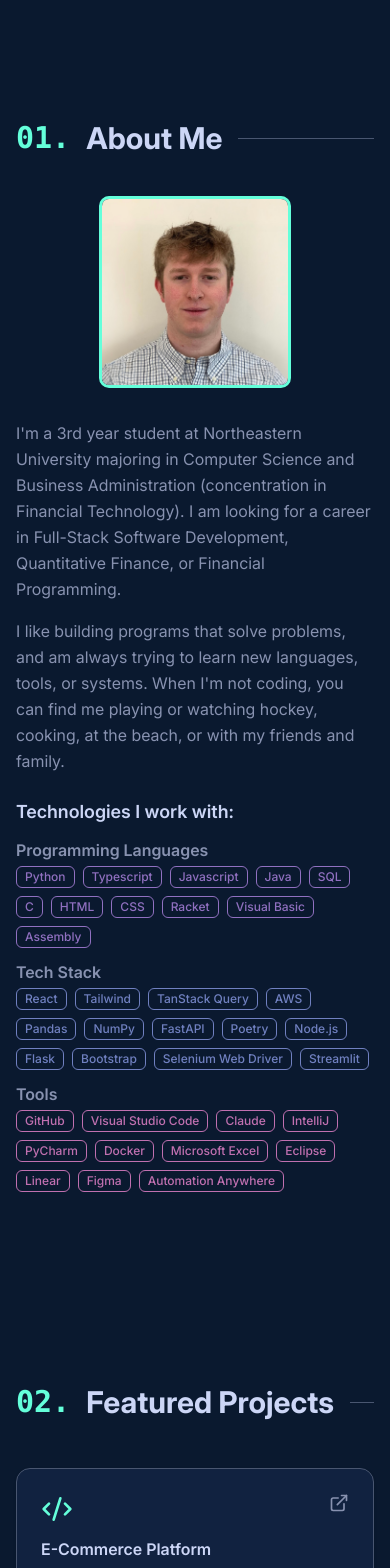
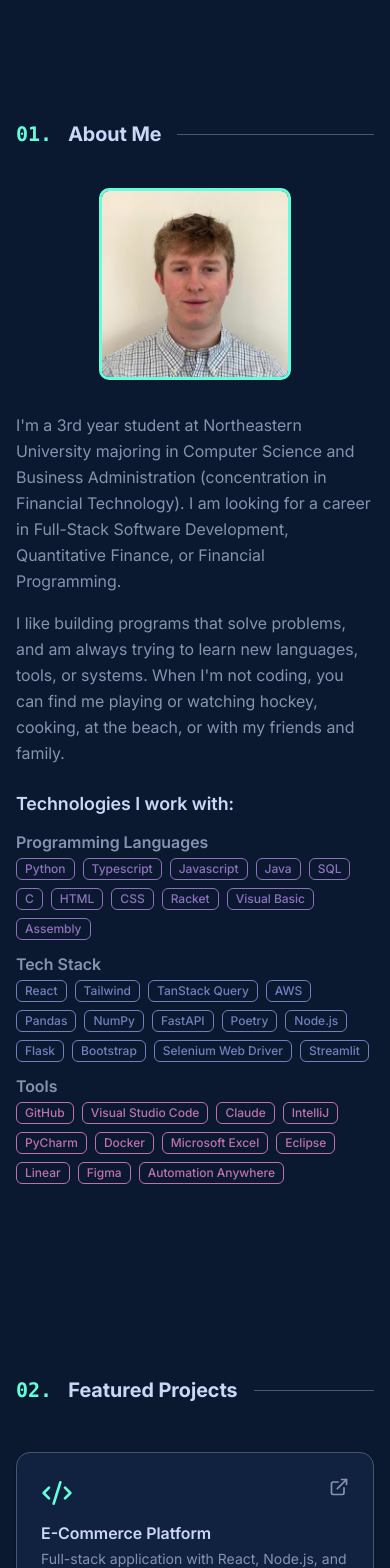
Before and after one commit to AidanKelly50/Personal-Website, a React (Vite) app: page / in a window 390 px wide. Shown: the part 820-2388 px from the top of the page. Built offline with nearby package versions, Linux system fonts and the light colour scheme.

Commit message:
Mobile responsiveness of section titles

```diff
--- a/src/App.tsx
+++ b/src/App.tsx
@@ -81,7 +81,7 @@ function App() {
 
       {/* About Section */}
       <section id="about" className="py-24">
-        <h2 className="text-3xl text-foreground-light font-bold mb-8 flex items-center gap-4">
+        <h2 className="text-xl sm:text-3xl text-foreground-light font-bold mb-8 flex items-center gap-4">
           <span className="text-primary font-mono">01.</span>
           About Me
           <div className="flex-1 h-px bg-border"></div>
@@ -145,7 +145,7 @@ function App() {
       {/* Projects Section */}
       <section id="projects" className="py-24">
         <h2
-          className="text-3xl font-bold mb-12 flex items-center gap-4"
+          className="text-xl sm:text-3xl font-bold mb-12 flex items-center gap-4"
           style={{ color: "#CCD6F6" }}
         >
           <span className="text-primary font-mono">02.</span>
@@ -187,7 +187,7 @@ function App() {
       {/* Contact Section */}
       <section id="contact" className="py-24">
         <h2
-          className="text-3xl font-bold mb-8 flex items-center gap-4"
+          className="text-xl sm:text-3xl font-bold mb-8 flex items-center gap-4"
           style={{ color: "#CCD6F6" }}
         >
           <span className="text-primary font-mono">03.</span>
```
